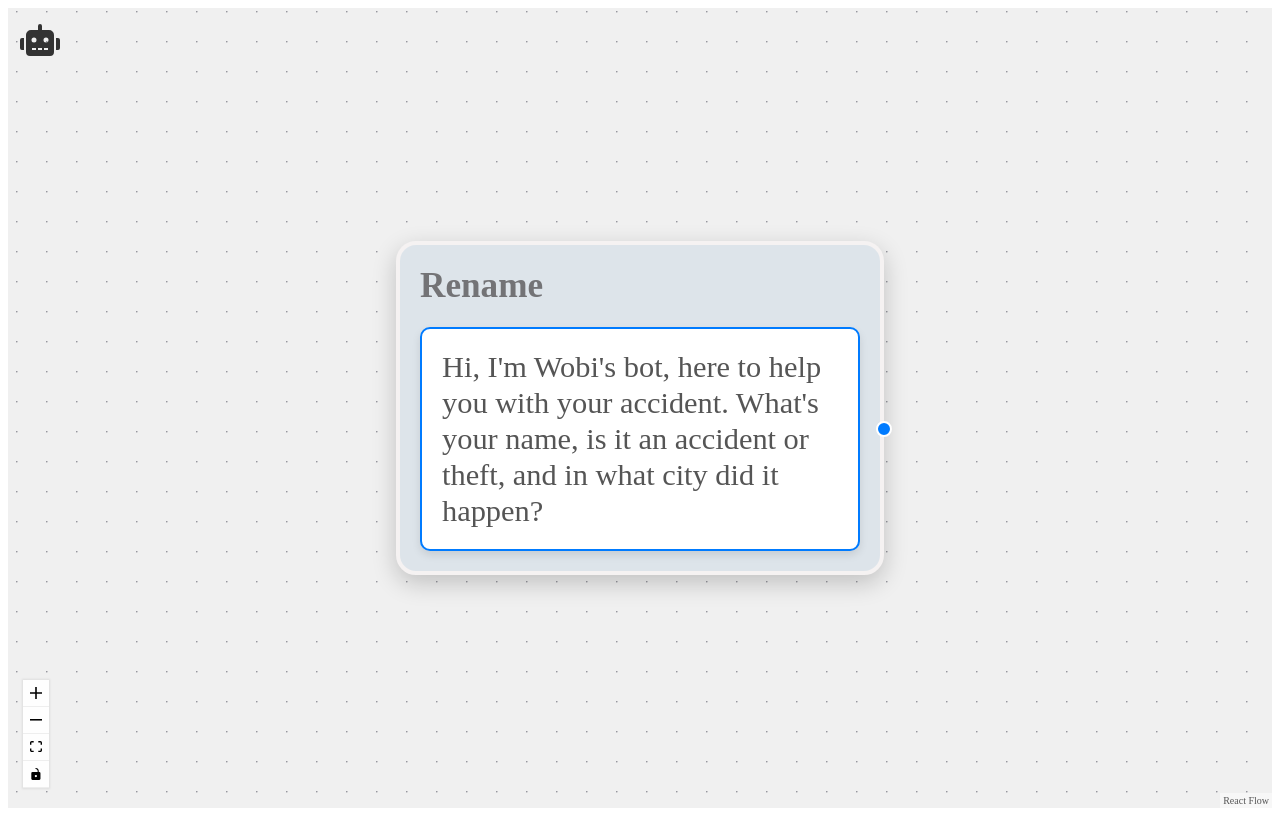
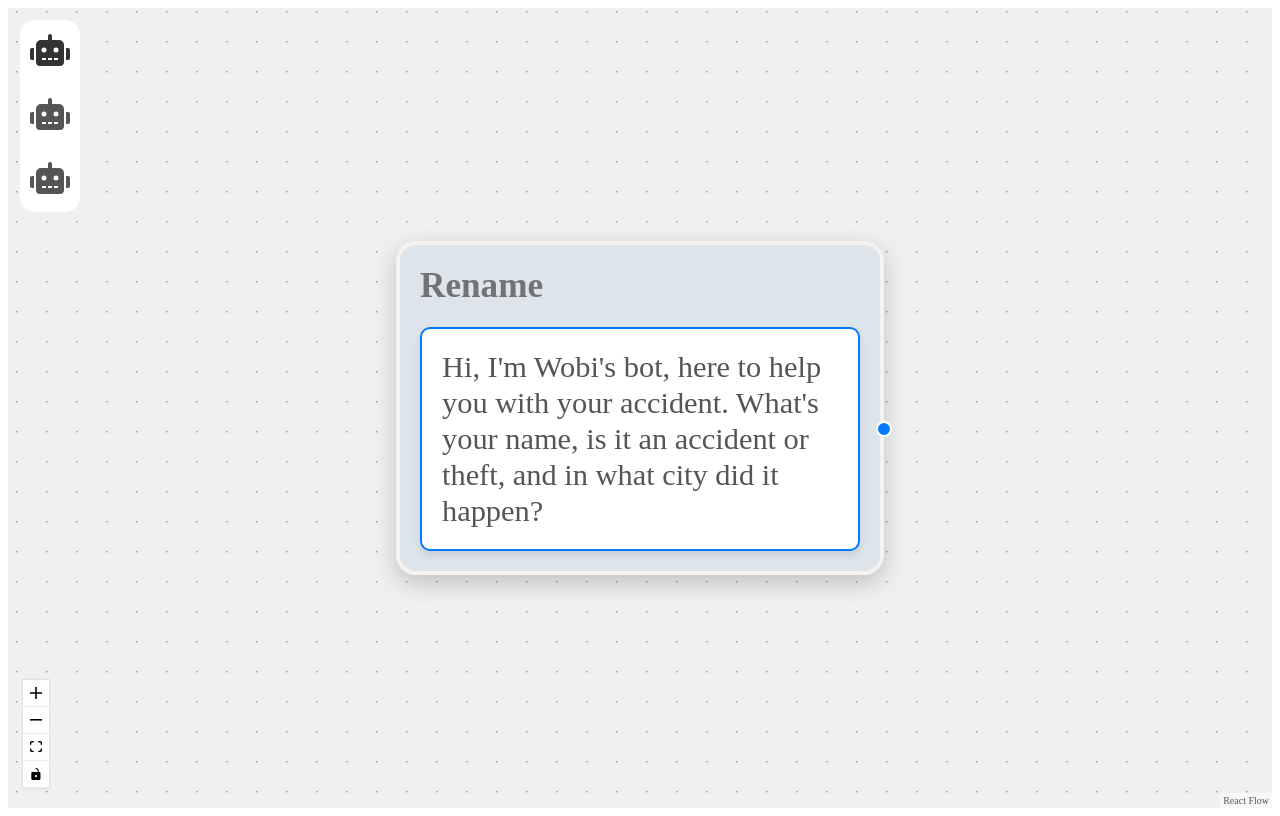
Before and after one commit to nangerno/BotBuilder, a React (Vite) app: page / in a window 1280 px wide. Built offline with nearby package versions, Linux system fonts and the light colour scheme.

Commit message:
updated message component

```diff
--- a/src/Message.jsx
+++ b/src/Message.jsx
@@ -31,7 +31,6 @@ const CustomNode = ({ data, onClick }) => {
       setIsEditing(false);
     }
   };
-  console.log(data.message)
   return (
     <div
       style={{
@@ -85,7 +84,10 @@ const CustomNode = ({ data, onClick }) => {
           boxShadow: "0px 2px 4px rgba(0, 0, 0, 0.1)",
         }}
       >
-        <p style={{ margin: 0, fontSize: "0.95rem", color: "#555" }}>{data.message}</p>
+        <p
+          style={{ margin: 0, fontSize: "0.95rem", color: "#555" }}
+          dangerouslySetInnerHTML={{ __html: data.message }}
+        ></p>
       </div>
       <Handle
         type="target"
@@ -128,12 +130,12 @@ const Message = () => {
   const conditionDivRef = useRef(null);
   const [variants, setVariants] = useState([{ id: 0, message: "" }]);
   const [visibleCondition, setVisibleCondition] = useState(null);
+  const [conditionValues, setConditionValues] = useState(['']);
   const [conditions, setConditions] = useState([{ id: 1 }]);
   const [conditionCount, setConditionCount] = useState(1);
   const [isFocused, setIsFocused] = useState(false);
   //state to manage color
   const [selectedColorValue, setSelectedColorValue] = useState(255);
-  const [circleColors, setCircleColors] = useState(["#ff0000", "#00ff00", "#0000ff", "#ffff00"]);
 
   const [contextMenuPosition, setContextMenuPosition] = useState(null);
 
@@ -154,7 +156,7 @@ const Message = () => {
       data: {
         label,
         message: `This is a ${label} node.`,
-        bgColor: "#e0f7fa"
+        style: { backgroundColor: '#dde4ea' }
       },
       position: { x: Math.random() * (window.innerWidth - 100), y: Math.random() * (window.innerHeight - 100) },
     };
@@ -193,7 +195,7 @@ const Message = () => {
       if (prevNode && prevNode.id === node.id) {
         // If clicking the same node, hide the message dashboard
         // return null;
-        setSelectedNode(node)
+        setSelectedNode(node);
       } else {
         // If clicking a different node, show its message
         setNewMessage(node.data.message);
@@ -201,21 +203,22 @@ const Message = () => {
       }
     });
     setContextMenuPosition(null);
+    setVisibleCondition(null);
   }, []);
 
   const onNodeContextMenu = useCallback((event, node) => {
+
     event.preventDefault();
     event.stopPropagation();
+    setVisibleCondition(null);
     setContextMenuPosition({ x: event.clientX, y: event.clientY });
     // if (window.confirm(`Delete node "${node.data.label}"?`)) {
     //   setNodes((nds) => nds.filter((n) => n.id !== node.id));
     //   setEdges((eds) => eds.filter((edge) => edge.source !== node.id && edge.target !== node.id));
     // }
-    console.log(event.button)
-    if(event.button==2){
-      console.log(node)
+    if (event.button == 2) {
       setSelectedColorNode(node)
-    } else {
+    } else if (event.button == 1) {
       setSelectedNode(node)
     }
   }, []);
@@ -249,6 +252,7 @@ const Message = () => {
       editNode(selectedNode.id, selectedNode.data.label, currentContent);
     }
     setSelectedNode(null);
+    setVisibleCondition(null);
   };
 
   useEffect(() => {
@@ -322,6 +326,7 @@ const Message = () => {
   const addCondition = () => {
     setConditionCount(prevCount => prevCount + 1);
     setConditions([...conditions, { id: conditions.length + 1 }]);
+    setConditionValues([...conditionValues, '']);
   };
 
   const removeCondition = (id) => {
@@ -340,7 +345,12 @@ const Message = () => {
 
   const handleNodeSelection = (nodeType) => {
     addNode(nodeType);
-    setIsDropdownOpen(false); // Close dropdown after selection
+    setIsDropdownOpen(false);
+  };
+  const handleConditionChange = (index, value) => {
+    const updatedConditions = [...conditionValues];
+    updatedConditions[index] = value;
+    setConditionValues(updatedConditions);
   };
   return (
     <div style={{ display: "flex", height: "100vh", width: "100%" }}>
@@ -438,7 +448,7 @@ const Message = () => {
             </div>
           </div>
         )}
-        <div style={{ position: "fixed", top: "20px", left: "20px", zIndex: "1000" }}>
+        {/* <div style={{ position: "fixed", top: "20px", left: "20px", zIndex: "1000" }}>
           <FaRobot
             size={40}
             color="#333"
@@ -482,14 +492,197 @@ const Message = () => {
               </div>
             </div>
           )}
+        </div> */}
+        <div
+          style={{
+            position: "fixed",
+            top: "20px",
+            left: "20px",
+            zIndex: "1000",
+            display: "flex",
+            flexDirection: "column",
+            gap: "20px",
+            backgroundColor:'#ffffff',
+            padding: '10px',
+            borderRadius: '15px'
+          }}
+          onMouseEnter={toggleDropdown}
+          onMouseLeave={toggleDropdown}
+        >
+          <div style={{ position: "relative" }}>
+            <FaRobot
+              size={40}
+              color="#333"
+              style={{
+                cursor: "pointer",
+              }}
+            />
+            {isDropdownOpen && (
+              <div
+                style={{
+                  position: "absolute",
+                  top: "0",
+                  left: "100%",
+                  marginLeft: "10px",
+                  backgroundColor: "#fff",
+                  boxShadow: "0 4px 8px rgba(0, 0, 0, 0.1)",
+                  zIndex: "1001",
+                  width: "150px",
+                  borderRadius: '5px'
+                }}
+              >
+                <div
+                  onClick={() => handleNodeSelection("Message Node")}
+                  style={{
+                    display: "flex",
+                    alignItems: "center",
+                    gap: "10px",
+                    padding: "10px",
+                    cursor: "pointer",
+                    borderBottom: "1px solid #ddd",
+                    transition: "background-color 0.4s ease, transform 0.2s ease",
+                  }}
+                  onMouseEnter={(e) => {
+                    e.currentTarget.style.backgroundColor = "#f5f5f5";
+                    e.currentTarget.style.transform = "scale(1.02)";
+                  }}
+                  onMouseLeave={(e) => {
+                    e.currentTarget.style.backgroundColor = "transparent";
+                    e.currentTarget.style.transform = "scale(1)";
+                  }}
+                >
+                  <FaRobot size={20} color="#333" />
+                  <span style={{ fontSize: "0.95rem", fontWeight: "500", color: "#333" }}>
+                    Message Node
+                  </span>
                 </div>
+                {/* <div
+                  onClick={() => handleNodeSelection("Decision Node")}
+                  style={{
+                    display: "flex",
+                    alignItems: "center",
+                    gap: "10px",
+                    padding: "10px",
+                    cursor: "pointer",
+                    borderBottom: "1px solid #ddd",
+                    transition: "background-color 0.2s ease, transform 0.2s ease",
+                  }}
+                  onMouseEnter={(e) => {
+                    e.currentTarget.style.backgroundColor = "#f5f5f5";
+                    e.currentTarget.style.transform = "scale(1.02)";
+                  }}
+                  onMouseLeave={(e) => {
+                    e.currentTarget.style.backgroundColor = "transparent";
+                    e.currentTarget.style.transform = "scale(1)";
+                  }}
+                >
+                  <FaRobot size={20} color="#333" />
+                  <span style={{ fontSize: "0.95rem", fontWeight: "500", color: "#333" }}>
+                    Decision Node
+                  </span>
+                </div> */}
+              </div>
+            )}
+          </div>
+
+          <div style={{ position: "relative" }}>
+            <FaRobot
+              size={40}
+              color="#555"
+              style={{
+                cursor: "pointer",
+              }}
+              // onClick={toggleDropdown}
+            />
+            {/* {isDropdownOpen && (
+              <div
+                style={{
+                  position: "absolute",
+                  top: "0",
+                  left: "100%",
+                  marginLeft: "10px",
+                  backgroundColor: "#fff",
+                  boxShadow: "0 4px 8px rgba(0, 0, 0, 0.1)",
+                  zIndex: "1001",
+                  width: "150px",
+                }}
+              >
+                <div
+                  onClick={() => handleNodeSelection("Start Node")}
+                  style={{
+                    padding: "10px",
+                    cursor: "pointer",
+                    borderBottom: "1px solid #ddd",
+                  }}
+                >
+                  Start Node
+                </div>
+                <div
+                  onClick={() => handleNodeSelection("End Node")}
+                  style={{
+                    padding: "10px",
+                    cursor: "pointer",
+                  }}
+                >
+                  End Node
+                </div>
+              </div>
+            )} */}
+          </div>
+          <div style={{ position: "relative" }}>
+            <FaRobot
+              size={40}
+              color="#555"
+              style={{
+                cursor: "pointer",
+              }}
+              // onClick={toggleDropdown}
+            />
+            {/* {isDropdownOpen && (
+              <div
+                style={{
+                  position: "absolute",
+                  top: "0",
+                  left: "100%",
+                  marginLeft: "10px",
+                  backgroundColor: "#fff",
+                  boxShadow: "0 4px 8px rgba(0, 0, 0, 0.1)",
+                  zIndex: "1001",
+                  width: "150px",
+                }}
+              >
+                <div
+                  onClick={() => handleNodeSelection("Start Node")}
+                  style={{
+                    padding: "10px",
+                    cursor: "pointer",
+                    borderBottom: "1px solid #ddd",
+                  }}
+                >
+                  Start Node
+                </div>
+                <div
+                  onClick={() => handleNodeSelection("End Node")}
+                  style={{
+                    padding: "10px",
+                    cursor: "pointer",
+                  }}
+                >
+                  End Node
+                </div>
+              </div>
+            )} */}
+          </div>
+        </div>
+
       </div>
       {visibleCondition !== null && (
         <div
           ref={conditionDivRef}
           style={{
             width: "350px",
-            height: `${50 + (conditionCount - 1) * 40}px`,
+            height: `${50 + (conditionCount - 1) * 31}px`,
+            maxHeight: '50%',
             backgroundColor: "#f9f9f9",
             padding: "20px",
             border: "1px solid #ddd",
@@ -500,7 +693,8 @@ const Message = () => {
             overflow: "hidden",
             borderRadius: '10px',
             zIndex: 10001,
-            transition: "height 0.3s ease-in-out"
+            transition: "height 0.3s ease-in-out",
+            overflowY: "visible"
           }}
         >
           <div style={{ display: "flex", justifyContent: "space-between", marginBottom: "10px" }}>
@@ -540,7 +734,7 @@ const Message = () => {
                 <option>variable</option>
               </select>
               <p style={{ margin: "0 5px" }}>is</p>
-              <input type="text" placeholder="value or {var}" style={{ backgroundColor: "#f9f9f9", marginRight: "5px", border: 'none', outline: 'none' }} />
+              <input onChange={(e) => handleConditionChange(index, e.target.value)} value={conditionValues[index]===''?'':conditionValues[index]} type="text" placeholder="value or {var}" style={{ backgroundColor: "#f9f9f9", marginRight: "5px", border: 'none', outline: 'none' }} />
               <button
                 style={{
                   cursor: conditions.length > 1 ? 'pointer' : 'not-allowed',
@@ -678,7 +872,7 @@ const Message = () => {
               </button>
             </div>
 
-            <div style={{ position: 'relative' }}>
+            <div style={{ position: 'relative'}}>
               {!isFocused && !variant.message && (
                 <span style={{
                   position: 'absolute',
@@ -711,7 +905,9 @@ const Message = () => {
               style={{ marginTop: '5px', marginBottom: '10px', border: '1px solid black', borderRadius: '4px' }}
               onClick={() => handleCondition(variant.id)}
             >
+            <FaRobot />
               Condition
+              {/* {conditions.length == 1 && conditionValues[index] === '' || conditionValues[index] === '' ? ' Condition' : ' ' + conditions.length} */}
             </button>
           </div>
         ))}
```
Lines whose indentation alone changed are shown as unchanged.
